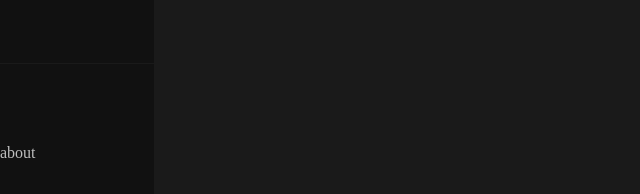
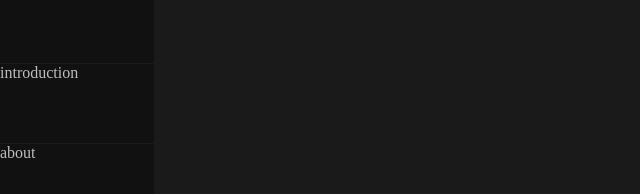
Before and after one commit to VitorCorrea18/VitorCorrea18.github.io, a React (Create React App) app: page / in a window 1280 px wide. Shown: the part 316-510 px from the top of the page, without its empty margins (0-640 px from the left). Built offline with nearby package versions, Linux system fonts and the light colour scheme.

Commit message:
feat: create the introduction div and close menu label in the html

```diff
--- a/src/App.js
+++ b/src/App.js
@@ -6,8 +6,10 @@ class App extends React.Component {
     return (
       <body className='body_container'>
       <aside className='menu_aside'>
+        <label className='close_menu'>X</label>
         <div className='avatar'>avatar</div>
         <div className='void'>void</div>
+        <div className='introduction'>introduction</div>
         <div className='about'>about</div>
         <div className='projects'>projects</div>
         <div className='contact'>contact</div>
```
